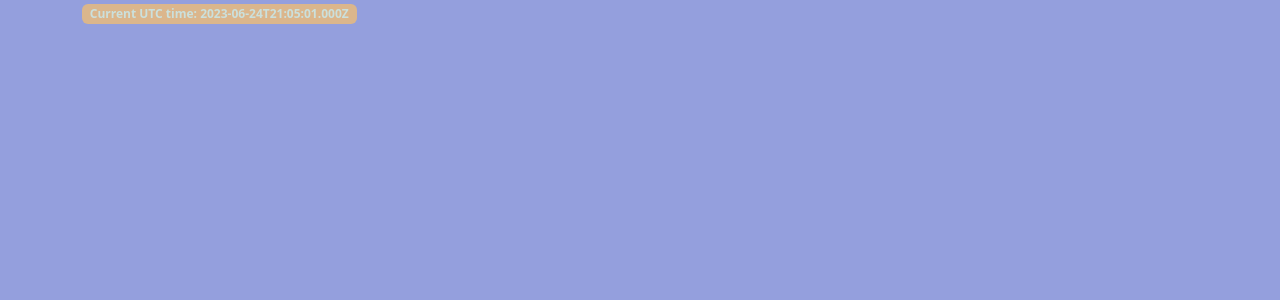
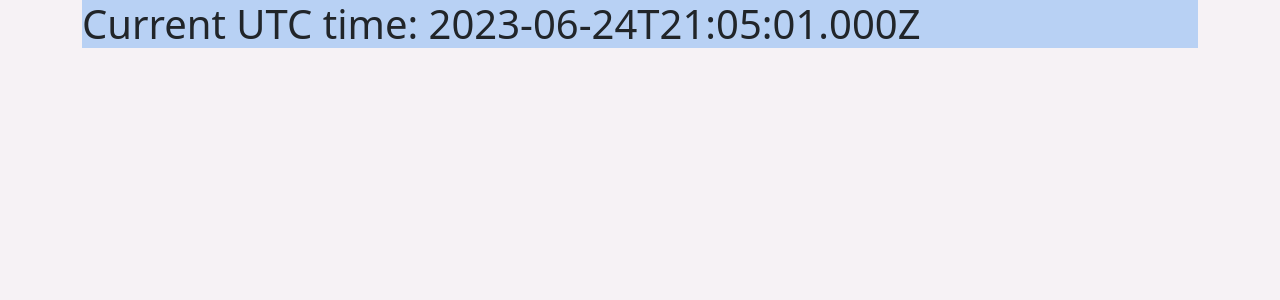
Before and after one commit to harishkannarao/github-pages-demo, a Next.js app: page /time in a window 1280 px wide. Shown: the top 300 px of the page. Built offline with nearby package versions, Linux system fonts and the light colour scheme.

Commit message:
Display with bigger font

```diff
--- a/app/time/page.tsx
+++ b/app/time/page.tsx
@@ -2,7 +2,7 @@ import { CurrentTime } from "../../components/time/time";
 
 export default function Page() {
     return (
-        <h1 className="badge bg-primary">
+        <h1 className="bg-primary">
             <span>Current UTC time: </span><CurrentTime />
         </h1>
     )
--- a/styles/scss/global.scss
+++ b/styles/scss/global.scss
@@ -1,5 +1,5 @@
 $theme-colors: (
-  'primary': #dbb68c,
+  'primary': #b8d1f4,
   'secondary': #833bec,
   'success': #1ce1ac,
   'info': #ff7d50,
@@ -9,8 +9,6 @@ $theme-colors: (
   'dark': #001738,
 );
 
-$badge-color: #cbe0dc;
-
-$body-bg: #949fdd;
+$body-bg: #f6f2f5;
 
 @import "/node_modules/bootstrap/scss/bootstrap";
```
